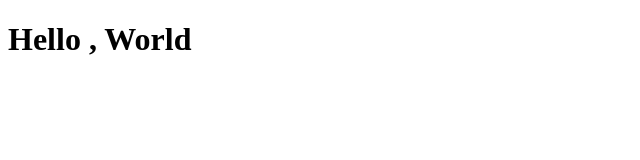
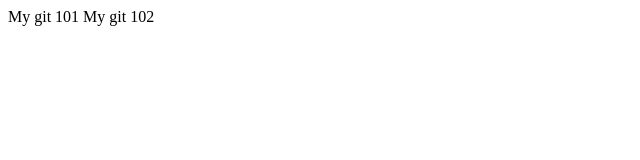
Before and after one commit to wachirawut04/git101, a plain HTML site: page Index.html in a window 1280 px wide. Shown: the whole page, without its empty margins (0-640 px from the left). Drawn offline with Linux system fonts and the light colour scheme.

Commit message:
Update Index.html
change to my git 102

```diff
--- a/Index.html
+++ b/Index.html
@@ -6,6 +6,7 @@
     <title>Document</title>
 </head>
 <body>
-   <h1>Hello , World</h1>
+    My git 101
+    My git 102
 </body>
 </html>
```
